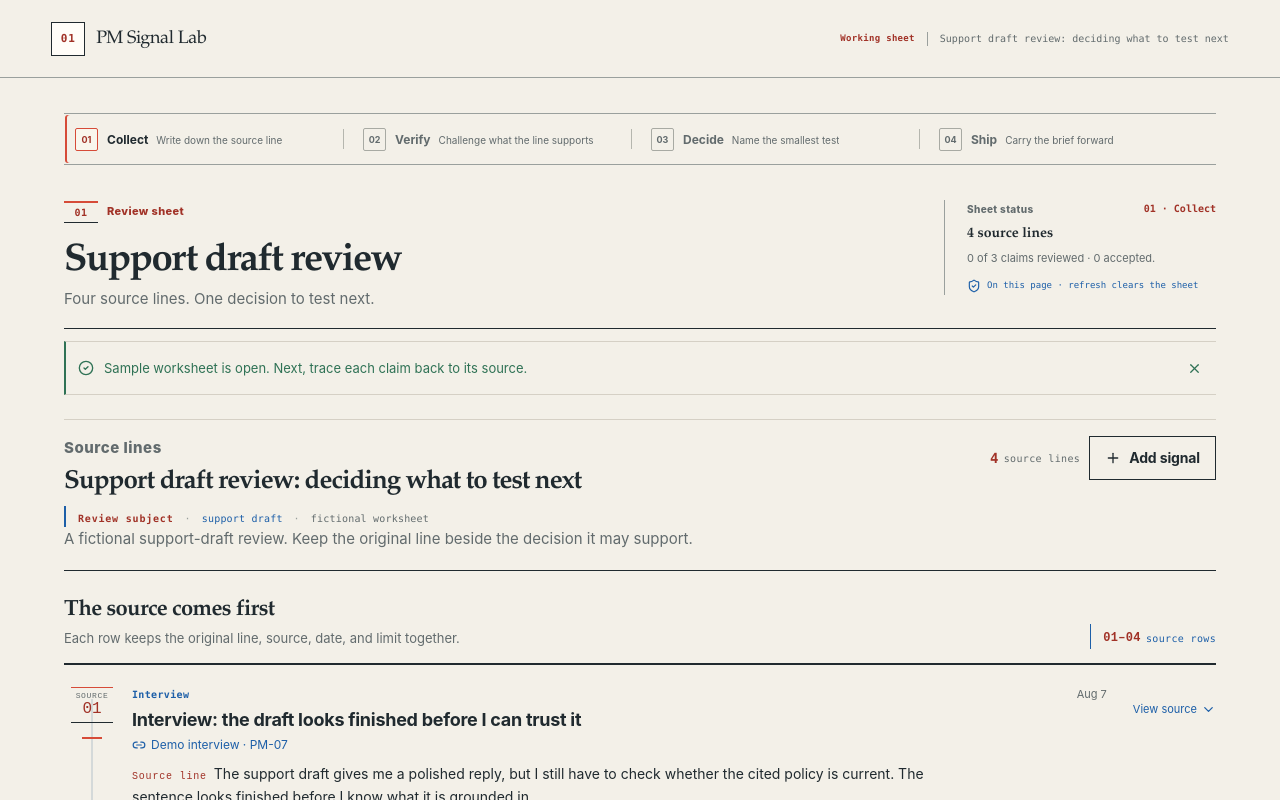
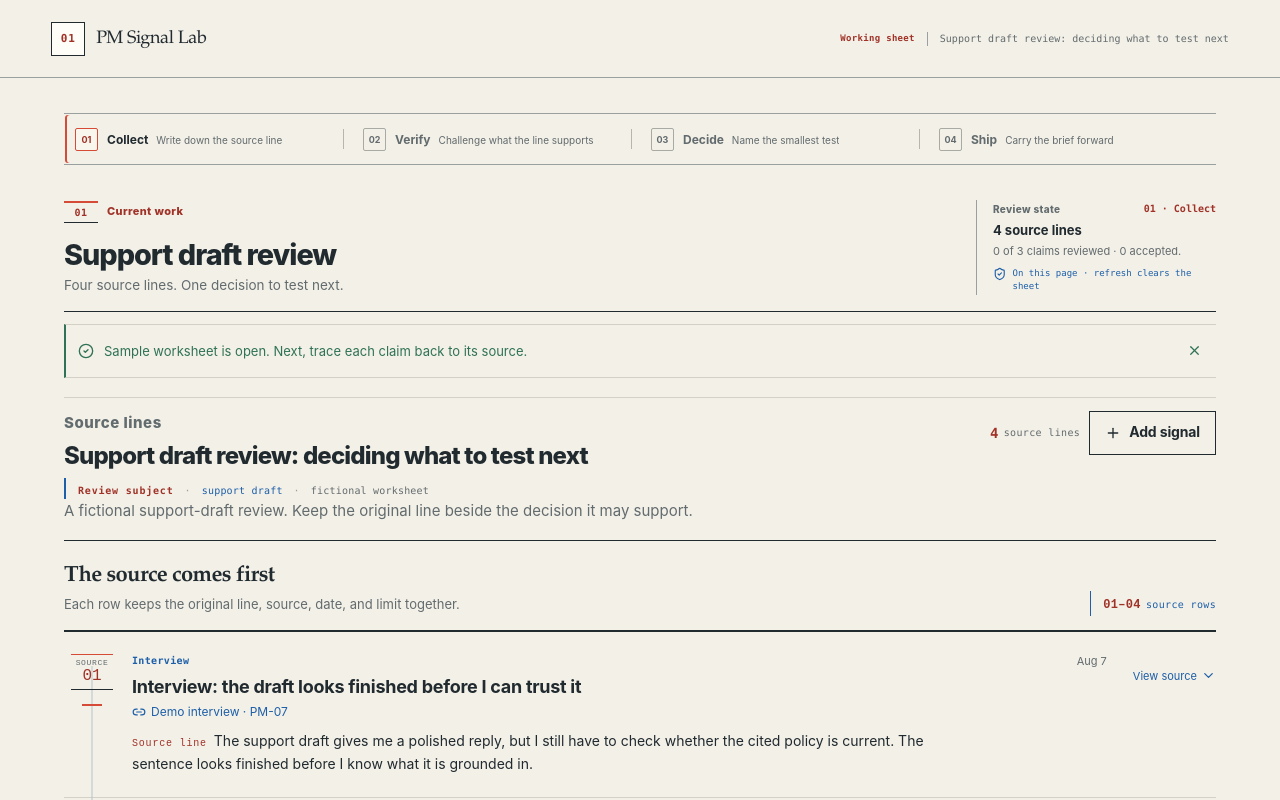
Before and after one commit to asdc163/pm-signal-lab, a React (Vite) app: page / in a window 1280 px wide. Both pictures are taken after a click on the button "Open the sample worksheet". Shown: the top 800 px of the page. Built offline with nearby package versions, Linux system fonts and the light colour scheme.

Commit message:
Reframe loaded case as an operational worksheet

```diff
--- a/src/App.tsx
+++ b/src/App.tsx
@@ -645,18 +645,18 @@ function App() {
 
             <div className="hero-block">
               <div>
-                <div className="hero-folio" aria-label={pack ? "Review sheet, collect step" : "New worksheet, collect step"}>
+                <div className="hero-folio" aria-label={pack ? "Current work, collect step" : "New worksheet, collect step"}>
                   <span className="hero-folio-index">{pack ? "01" : "—"}</span>
-                  <span className="eyebrow">{pack ? "Review sheet" : "New worksheet"}</span>
+                  <span className="eyebrow">{pack ? "Current work" : "New worksheet"}</span>
                 </div>
                 <h1 id="page-title">{pack ? "Support draft review" : "Start with a source line"}</h1>
                 <p className="hero-copy">
                   {pack ? "Four source lines. One decision to test next." : "A source-first working paper for moving from a product observation to a defensible test."}
                 </p>
               </div>
-              <div className="hero-status" role="status" aria-label="Sheet status" aria-live="polite" aria-atomic="true">
+              <div className="hero-status" role="status" aria-label="Review state" aria-live="polite" aria-atomic="true">
                 <div className="hero-status-heading">
-                  <span className="section-eyebrow">Sheet status</span>
+                  <span className="section-eyebrow">Review state</span>
                   <span className="hero-status-step">{WORKFLOW.find((item) => item.id === currentStep)?.number} · {WORKFLOW.find((item) => item.id === currentStep)?.label}</span>
                 </div>
                 <strong>{pack ? `${evidence.length} ${evidence.length === 1 ? "source line" : "source lines"}` : "No source line yet"}</strong>
@@ -919,7 +919,7 @@ function CollectView({
           </div>
           <div className="next-action-card">
             <div className="next-action-icon"><ArrowRight size={18} aria-hidden="true" /></div>
-            <div className="next-action-copy"><span className="card-eyebrow">Next mark</span><h3>{claimCount === 1 ? "One claim is waiting for a human source check." : claimCount > 1 ? `${claimCount} claims are waiting for a human source check.` : "No claim is ready for review yet."}</h3><p>Accept, edit, or keep the claim open. Gaps stay visible.</p>{claimCount > 0 ? <button className="button button-primary" type="button" onClick={onStartReview} data-current-action>Start review<ArrowRight size={16} aria-hidden="true" /></button> : <button className="button button-secondary" type="button" onClick={onOpenForm}>Add a signal<Plus size={16} aria-hidden="true" /></button>}</div>
+            <div className="next-action-copy"><span className="card-eyebrow">Next step</span><h3>{claimCount === 1 ? "One claim is waiting for a human source check." : claimCount > 1 ? `${claimCount} claims are waiting for a human source check.` : "No claim is ready for review yet."}</h3><p>Accept, edit, or keep the claim open. Gaps stay visible.</p>{claimCount > 0 ? <button className="button button-primary" type="button" onClick={onStartReview} data-current-action>Start review<ArrowRight size={16} aria-hidden="true" /></button> : <button className="button button-secondary" type="button" onClick={onOpenForm}>Add a signal<Plus size={16} aria-hidden="true" /></button>}</div>
           </div>
           <button className="text-button reset-button" type="button" onClick={onReset}><RotateCcw size={14} aria-hidden="true" />Reset this set</button>
         </>
@@ -1000,7 +1000,7 @@ function ClaimRow({ claim, claimIndex, evidence, expanded, isEditing, editText,
       <div className="claim-spine" aria-hidden="true"><span className={`claim-node ${meta.className}`} /></div>
       <div className="claim-body">
         <div className="claim-topline"><span className={`status-badge ${meta.className}`}><StatusIcon size={14} aria-hidden="true" />{meta.label}</span>{claim.reviewed && <span className="reviewed-label"><Check size={12} aria-hidden="true" />Reviewed</span>}<span className="claim-id"><small>Claim</small> {formatFolioNumber(claimIndex)}</span></div>
-        <button id={`claim-title-${claim.id}`} className="claim-title-button" type="button" onClick={onActivate} aria-expanded={expanded} aria-controls={`claim-${claim.id}-detail`}><span>{claim.text}</span><ChevronRight size={17} aria-hidden="true" className={expanded ? "rotate-90" : ""} /></button>
+        <button id={`claim-title-${claim.id}`} className="claim-title-button" type="button" onClick={onActivate} aria-expanded={expanded} aria-controls={expanded ? `claim-${claim.id}-detail` : undefined}><span>{claim.text}</span><ChevronRight size={17} aria-hidden="true" className={expanded ? "rotate-90" : ""} /></button>
         <div className="claim-meta"><span><Link2 size={13} aria-hidden="true" />{sourceItems.length ? `${sourceItems.length} sources` : "No source"}</span><span><Info size={13} aria-hidden="true" />{claim.limitation}</span></div>
         {expanded && <div id={`claim-${claim.id}-detail`} className="claim-detail" role="region" aria-labelledby={`claim-title-${claim.id}`}>
           <div className="detail-block"><span className="detail-label">Source mapping</span>{sourceItems.length ? sourceItems.map((item) => { const sourceIndex = evidence.findIndex((candidate) => candidate.id === item.id) + 1; return <div className="mapped-source" key={item.id}><span className="mapped-source-index">Source {formatFolioNumber(sourceIndex)}</span><div><strong>{item.source}</strong><span>{EVIDENCE_LABELS[item.type]} · {formatDate(item.observedAt)}</span><p>{item.content}</p></div></div>; }) : <p className="missing-copy">This claim has no traceable source; keep it as a hypothesis until a line is added.</p>}</div>
@@ -1209,16 +1209,16 @@ function DecisionContext({ pack, evidenceCount, claimCount, reviewedCount, suppo
   return (
     <aside className="decision-context" aria-label="Worksheet context">
       <div className="context-heading">
-        <div><p className="section-eyebrow">Margin note</p><h2>{pack ? "Keep the source in frame" : "Start with a source"}</h2></div>
+        <div><p className="section-eyebrow">Work note</p><h2>{pack ? "Keep the source in frame" : "Start with a source"}</h2></div>
         <span className="context-boundary"><span className={`status-dot ${pack ? "" : "status-dot-neutral"}`} aria-hidden="true" />{pack ? "On this page" : "Blank sheet"}</span>
       </div>
       <div className="context-middle">
-        <div className="context-project"><span className="card-eyebrow">Source pack {pack ? "active" : "empty"}</span><strong>{pack?.title ?? "No source pack"}</strong><span>{pack ? "This source pack stays on this page." : "Start with one source line."}</span></div>
-        <p className="context-record"><span className="card-eyebrow">Sheet record</span>{contextRecord}</p>
+        <div className="context-project"><span className="card-eyebrow">Working set · {pack ? "active" : "empty"}</span><strong>{pack?.title ?? "No source pack"}</strong><span>{pack ? "These source lines stay on this page." : "Start with one source line."}</span></div>
+        <p className="context-record"><span className="card-eyebrow">Record</span>{contextRecord}</p>
         <div className="context-list"><ContextItem label="Question on the desk" value={contextQuestion} /><ContextItem label="Rule" value={contextRule} /></div>
       </div>
-      <div className="context-next"><span className="card-eyebrow">Next action</span><div className="next-action-title"><strong>{nextAction.label}</strong></div><p>{contextNextCopy(currentStep, pack)}</p>{pack && currentStep === "collect" ? <span className="context-next-static">Use the review mark in the workpaper.</span> : pack ? <button className="button button-primary button-full" type="button" onClick={nextAction.action} data-current-action>{nextAction.label}<ArrowRight size={16} aria-hidden="true" /></button> : <span className="context-next-static">Start with the source line in the center.</span>}</div>
-      <div className="context-trace"><div className="trace-header"><span className="card-eyebrow">This session</span><span>{events.length ? "Last action below" : "No action yet"}</span></div>{events.length === 0 ? <p>Session actions stay on this page and do not include raw signal content.</p> : <><p>Last action: {EVENT_LABELS[events[events.length - 1].name]}</p><div className="context-trace-actions"><button className="text-button" type="button" onClick={onCopyReceipt}>Copy session receipt</button><a className="text-button" href={feedbackUrl} target="_blank" rel="noreferrer" aria-label="Report this session in a new tab for manual review">Report this session<ArrowRight size={13} aria-hidden="true" /></a></div></>}</div>
+      <div className="context-next"><span className="card-eyebrow">Next step</span><div className="next-action-title"><strong>{nextAction.label}</strong></div><p>{contextNextCopy(currentStep, pack)}</p>{pack && currentStep === "collect" ? <span className="context-next-static">Use the review mark in the workpaper.</span> : pack ? <button className="button button-primary button-full" type="button" onClick={nextAction.action} data-current-action>{nextAction.label}<ArrowRight size={16} aria-hidden="true" /></button> : <span className="context-next-static">Start with the source line in the center.</span>}</div>
+      <div className="context-trace"><div className="trace-header"><span className="card-eyebrow">Session trace</span><span>{events.length ? "Last action below" : "No action yet"}</span></div>{events.length === 0 ? <p>Session actions stay on this page and do not include raw signal content.</p> : <><p>Last action: {EVENT_LABELS[events[events.length - 1].name]}</p><div className="context-trace-actions"><button className="text-button" type="button" onClick={onCopyReceipt}>Copy session receipt</button><a className="text-button" href={feedbackUrl} target="_blank" rel="noreferrer" aria-label="Report this session in a new tab for manual review">Report this session<ArrowRight size={13} aria-hidden="true" /></a></div></>}</div>
     </aside>
   );
 }
--- a/src/styles.css
+++ b/src/styles.css
@@ -4218,3 +4218,170 @@ textarea {
 main.workspace:focus {
   outline: none;
 }
+
+/* Operational worksheet reframe — 2026-08-16.
+   The loaded case is a working surface: make the source and next review
+   visible sooner, and keep the visual language quiet enough that it does not
+   read as an AI showcase. */
+@media (min-width: 1025px) {
+  .workbench.is-loaded .hero-block {
+    gap: 30px;
+    padding-bottom: 15px;
+  }
+
+  .workbench.is-loaded .hero-block h1 {
+    max-width: 620px;
+    margin-top: 6px;
+    margin-bottom: 5px;
+    color: var(--ink);
+    font-family: Inter, "Avenir Next", "Helvetica Neue", system-ui, sans-serif;
+    font-size: clamp(1.75rem, 2.25vw, 2.35rem);
+    font-weight: 760;
+    letter-spacing: -0.035em;
+    line-height: 1.12;
+  }
+
+  .workbench.is-loaded .hero-copy {
+    max-width: 510px;
+    font-size: 13.5px;
+    line-height: 1.45;
+  }
+
+  .workbench.is-loaded .hero-status {
+    width: min(100%, 240px);
+    flex-basis: 240px;
+    gap: 5px;
+    padding: 2px 0 2px 16px;
+    border-top: 0;
+    border-bottom: 0;
+    border-left: 1px solid var(--line-strong);
+  }
+
+  .workbench.is-loaded .hero-status-heading {
+    padding-bottom: 0;
+    border-bottom: 0;
+  }
+
+  .workbench.is-loaded .hero-status > strong {
+    font-family: Inter, "Avenir Next", "Helvetica Neue", system-ui, sans-serif;
+    font-size: 13px;
+    font-weight: 750;
+  }
+
+  .workbench.is-loaded .hero-status > p {
+    margin: 0;
+    font-size: 11px;
+    line-height: 1.45;
+  }
+
+  .workbench.is-loaded .content-section {
+    padding-top: 19px;
+  }
+
+  .workbench.is-loaded .pack-header {
+    padding-top: 13px;
+    padding-bottom: 17px;
+  }
+
+  .workbench.is-loaded .pack-header h2 {
+    margin-top: 5px;
+    margin-bottom: 5px;
+    font-family: Inter, "Avenir Next", "Helvetica Neue", system-ui, sans-serif;
+    font-size: 24px;
+    font-weight: 760;
+    letter-spacing: -0.035em;
+  }
+
+  .workbench.is-loaded .section-heading-row {
+    margin-top: 22px;
+  }
+
+  .workbench.is-loaded .decision-context {
+    margin-top: 42px;
+    padding-top: 21px;
+  }
+
+  .workbench.is-loaded .context-heading h2 {
+    font-family: Inter, "Avenir Next", "Helvetica Neue", system-ui, sans-serif;
+    font-size: 18px;
+    font-weight: 750;
+    letter-spacing: -0.025em;
+  }
+}
+
+@media (max-width: 700px) {
+  .workbench.is-loaded .hero-block {
+    gap: 13px;
+    padding-bottom: 14px;
+  }
+
+  .workbench.is-loaded .hero-block h1 {
+    margin-top: 7px;
+    margin-bottom: 5px;
+    font-family: Inter, "Avenir Next", "Helvetica Neue", system-ui, sans-serif;
+    font-size: clamp(1.7rem, 8.2vw, 2.15rem);
+    font-weight: 760;
+    letter-spacing: -0.035em;
+    line-height: 1.1;
+  }
+
+  .workbench.is-loaded .hero-copy {
+    max-width: 420px;
+    font-size: 13.5px;
+    line-height: 1.45;
+  }
+
+  .workbench.is-loaded .hero-status {
+    gap: 5px;
+    padding: 10px 0 0;
+    border-top: 1px solid var(--line);
+    border-right: 0;
+    border-bottom: 0;
+    border-left: 0;
+  }
+
+  .workbench.is-loaded .hero-status-heading {
+    padding-bottom: 0;
+    border-bottom: 0;
+  }
+
+  .workbench.is-loaded .hero-status > strong {
+    font-family: Inter, "Avenir Next", "Helvetica Neue", system-ui, sans-serif;
+    font-size: 13px;
+    font-weight: 750;
+  }
+
+  .workbench.is-loaded .hero-status > p {
+    margin: 0;
+    font-size: 11px;
+    line-height: 1.45;
+  }
+
+  .workbench.is-loaded .content-section {
+    padding-top: 16px;
+  }
+
+  .workbench.is-loaded .pack-header {
+    padding-top: 10px;
+    padding-bottom: 12px;
+  }
+
+  .workbench.is-loaded .pack-header h2 {
+    margin-top: 4px;
+    margin-bottom: 5px;
+    font-family: Inter, "Avenir Next", "Helvetica Neue", system-ui, sans-serif;
+    font-size: 22px;
+    font-weight: 760;
+    letter-spacing: -0.03em;
+  }
+
+  .workbench.is-loaded .section-heading-row {
+    margin-top: 14px;
+  }
+
+  .workbench.is-loaded .next-action-card {
+    margin-top: 20px;
+    padding-top: 16px;
+    padding-bottom: 16px;
+  }
+}
```
Also changed, not shown: scripts/verify-hosted-demo.mjs (+13 -7 lines), 6 other files (tests, documents, lock files or other folders).
